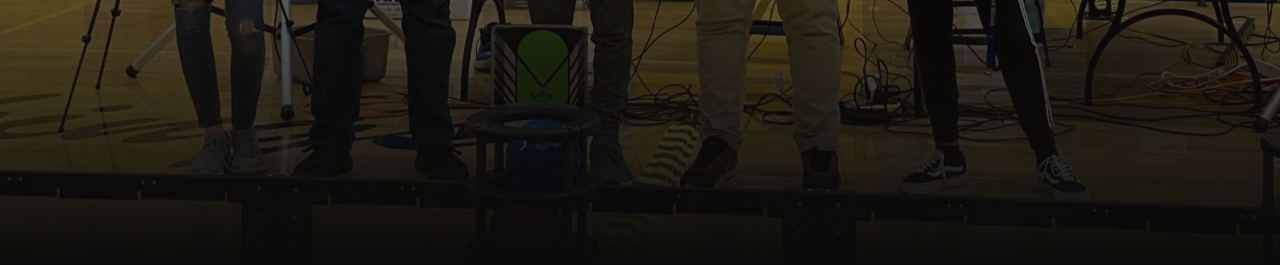
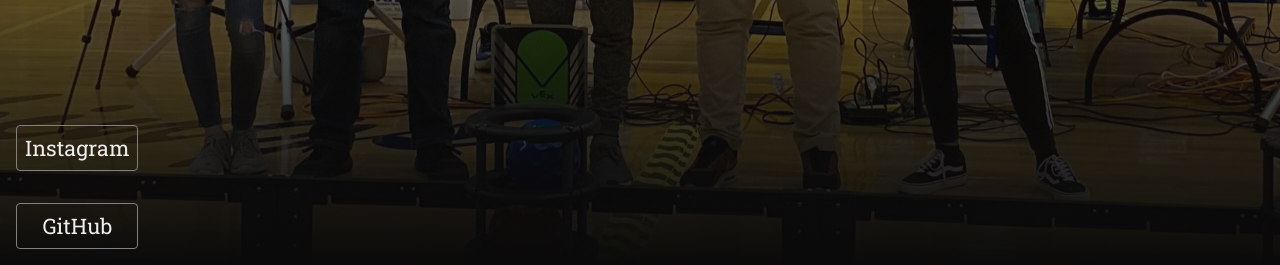
Before and after one commit to micahsgilbert/1064A, a plain HTML site: page site/index.html in a window 1280 px wide. Shown: the part 535-800 px from the top of the page. Drawn offline with Linux system fonts and the light colour scheme.

Commit message:
add link section

```diff
--- a/site/index.html
+++ b/site/index.html
@@ -15,6 +15,10 @@
     <div id="gradient-cover">
       <div id="centered-title">
         <h1 id="cover-text">1064A</h1>
+      </div>
+      <div id="links">
+        <a href="https://instagram.com/_1064a">Instagram</a>
+        <a href="https://github.com/micahsgilbert/1064A">GitHub</a>
       </div>
     </div>
     <img src="images/cover.jpg" id="cover-image" width=100%>
@@ -45,6 +49,7 @@
       Cras pharetra mi tristique sapien vestibulum lobortis. Nam eget bibendum metus,
       non dictum mauris. Nulla at tellus sagittis, viverra est a, bibendum metus.</p>
 
+      <h2>Our Robot</h2>
       <h2>Notebook</h2>
       <h2>Tournament Results</h2>
       <h2>Files</h2>
--- a/site/style.css
+++ b/site/style.css
@@ -56,14 +56,33 @@ body {
   width: 100%;
   top: 50%;
   transform: translateY(-50%);
+
+  text-align: center;
 }
 
 #cover-text {
   font-family: 'Roboto Mono', monospace;
-  text-align: center;
   font-size: 128pt;
   letter-spacing: 48pt;
   margin: 0;
+}
+
+#links {
+  position: absolute;
+  bottom: 16px;
+  left: 16px;
+}
+
+#links a, #links a:active{
+  color: #eeeeee;
+  text-decoration: none;
+  display: block;
+  font-size: 16pt;
+  margin-top: 32px;
+  padding: 8px;
+  border: 1px solid gray;
+  border-radius: 4px;
+  text-align: center;
 }
 
 #content-main {
```
